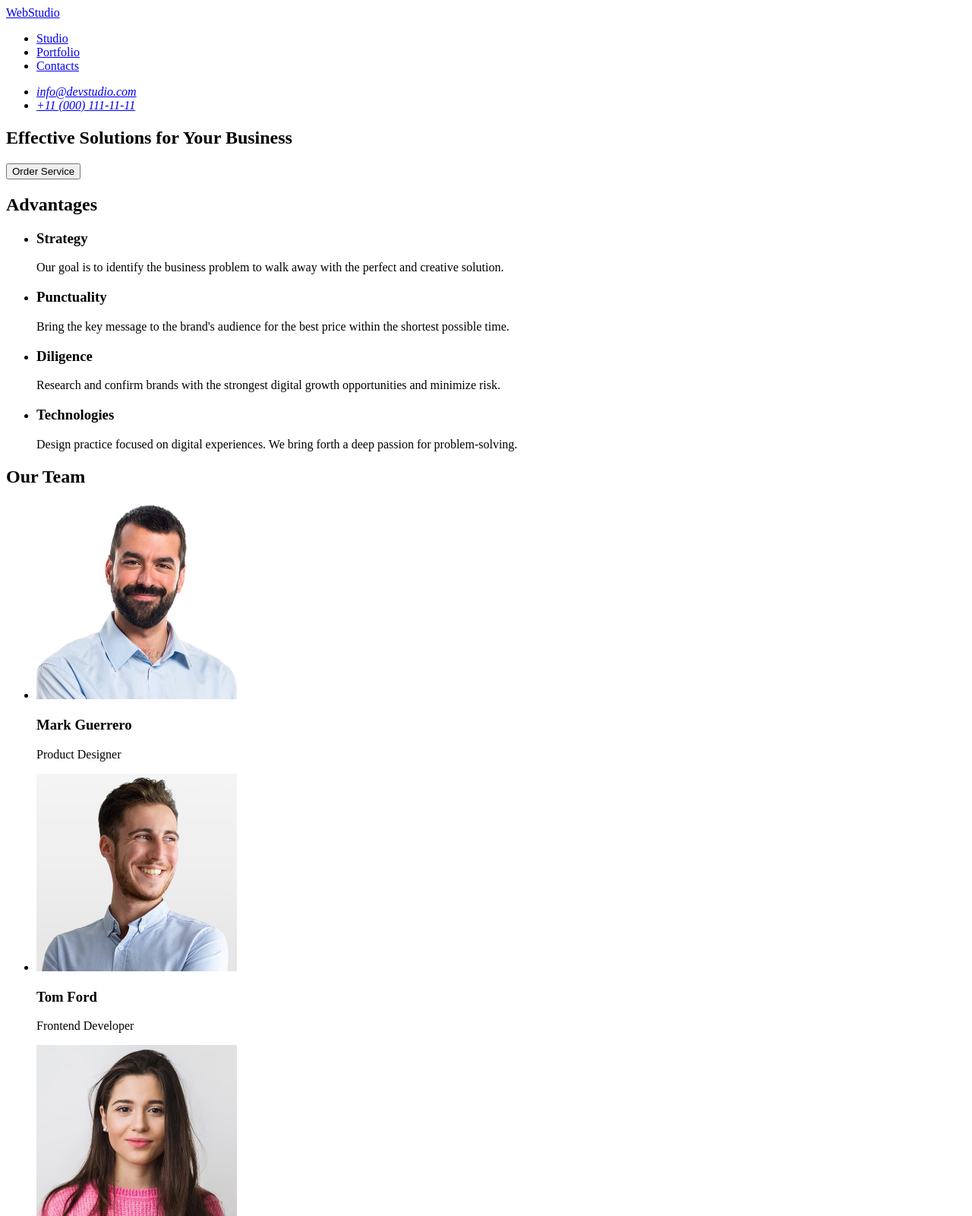
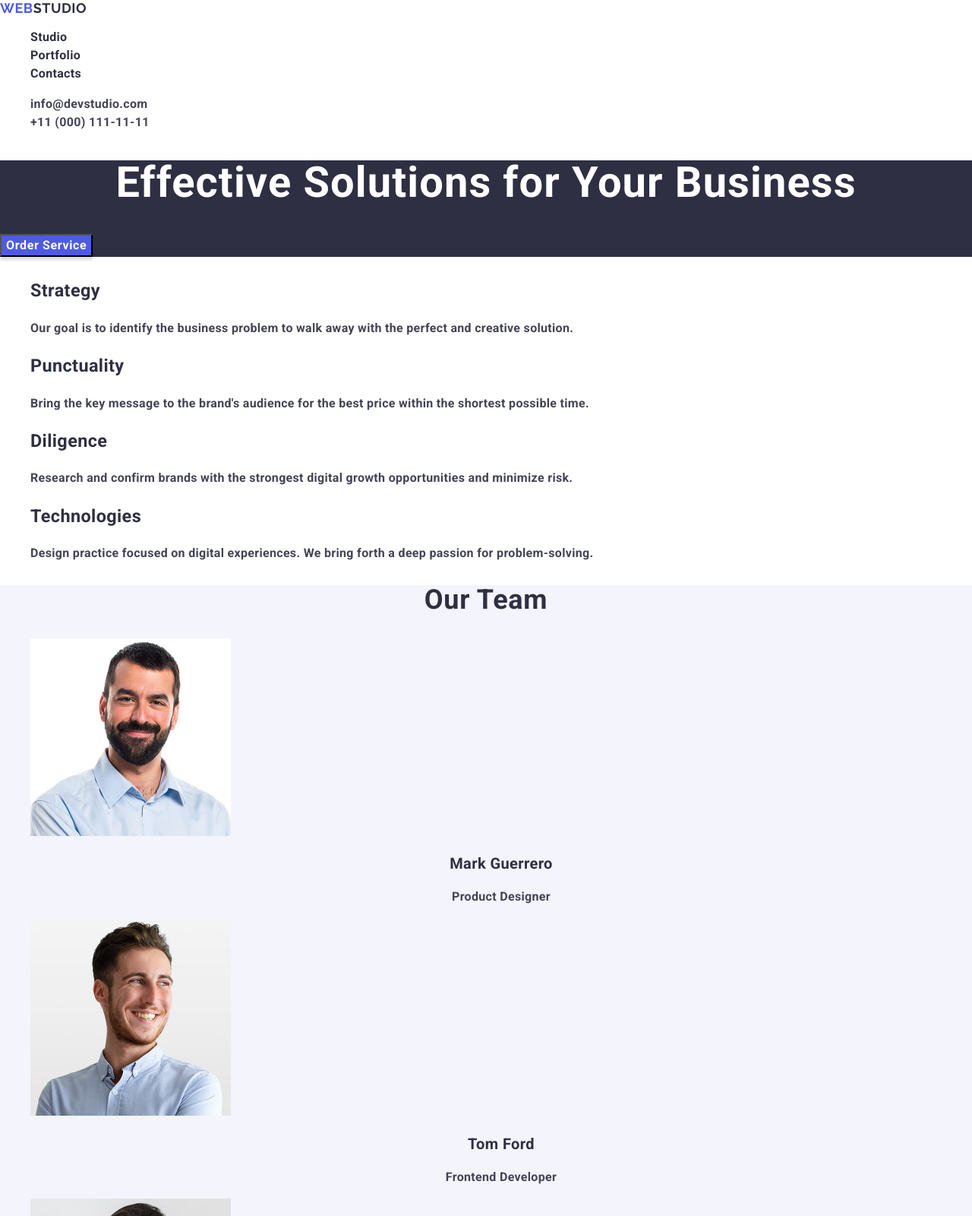
Before and after one commit to Lysenkovskyi-Mykola/goit-markup-hw-02, a plain HTML site: page index.html in a window 1280 px wide. Shown: the top 1600 px of the page at 76% size. Drawn offline with nearby package versions, Linux system fonts and the light colour scheme.

Commit message:
add styles

```diff
--- /dev/null
+++ b/css/styles.css
@@ -0,0 +1,168 @@
+body {
+  font-family: "Roboto", sans-serif;
+  color: #434455;
+  background-color: #fff;
+}
+
+ul,
+ol {
+  list-style-type: none;
+}
+
+a {
+  text-decoration: none;
+}
+
+.page-header {
+}
+.header-nav {
+}
+.logo {
+  font-family: "Raleway", sans-serif;
+  font-weight: 700;
+  font-size: 18px;
+  line-height: 1.17;
+  letter-spacing: 0.03em;
+  text-transform: uppercase;
+  color: #4d5ae5;
+}
+.header-logo .logo-part {
+  color: #2e2f42;
+}
+
+.nav-list {
+}
+.nav-item {
+}
+.nav-link {
+  font-weight: 500;
+  font-size: 16px;
+  line-height: 1.5;
+  letter-spacing: 0.02em;
+  color: #2e2f42;
+}
+.contacts {
+  font-style: normal;
+}
+.contacts-list {
+}
+.contacts-item {
+}
+.contacts-link {
+  font-size: 16px;
+  line-height: 1.5;
+  letter-spacing: 0.02em;
+  color: #434455;
+}
+.nav-link:hover,
+.nav-link:focus,
+.contacts-link:hover,
+.contacts-link:focus {
+  color: #404bbf;
+}
+
+.hero-section {
+  background-color: #2e2f42;
+}
+.hero-title {
+  font-weight: 700;
+  font-size: 56px;
+  line-height: 1.07;
+  letter-spacing: 0.02em;
+  text-align: center;
+  color: #fff;
+}
+.hero-button {
+  box-shadow: 0 4px 4px 0 rgba(0, 0, 0, 0.15);
+  background: #4d5ae5;
+  font-weight: 500;
+  font-size: 16px;
+  line-height: 1.5;
+  letter-spacing: 0.04em;
+  color: #fff;
+}
+.advantages-section {
+}
+.section-title {
+  font-weight: 700;
+  font-size: 36px;
+  line-height: 1.11;
+  letter-spacing: 0.02em;
+  text-align: center;
+  color: #2e2f42;
+}
+.advantages-list {
+  font-weight: 500;
+  font-size: 20px;
+  line-height: 1.2;
+  letter-spacing: 0.02em;
+  color: #2e2f42;
+}
+.advantages-item {
+}
+.advantages-title {
+}
+.advantages-text {
+  font-size: 16px;
+  line-height: 1.5;
+  letter-spacing: 0.02em;
+  color: #434455;
+}
+.team-section {
+  background-color: #f4f4fd;
+}
+.team-list {
+}
+.team-item {
+}
+.team-photo {
+}
+.team-name {
+  font-weight: 500;
+  font-size: 20px;
+  line-height: 1.2;
+  letter-spacing: 0.02em;
+  text-align: center;
+  color: #2e2f42;
+}
+.team-role {
+  font-size: 16px;
+  line-height: 1.5;
+  letter-spacing: 0.02em;
+  text-align: center;
+}
+.portfolio-section {
+}
+.portfolio-list {
+}
+.portfolio-item {
+}
+.portfolio-img {
+}
+.portfolio-title {
+  font-weight: 500;
+  font-size: 20px;
+  line-height: 1.2;
+  letter-spacing: 0.02em;
+  color: #2e2f42;
+}
+.portfolio-type {
+  font-size: 16px;
+  line-height: 1.5;
+  letter-spacing: 0.02em;
+  color: #434455;
+}
+.page-footer {
+  background-color: #2e2f42;
+}
+.footer-logo {
+}
+.footer-logo .logo-part {
+  color: #f4f4fd;
+}
+.footer-text {
+  font-size: 16px;
+  line-height: 1.5;
+  letter-spacing: 0.02em;
+  color: #f4f4fd;
+}
--- a/index.html
+++ b/index.html
@@ -4,58 +4,92 @@
     <meta charset="UTF-8" />
     <meta name="viewport" content="width=device-width, initial-scale=1.0" />
     <title>WebStudio</title>
+    <link
+      rel="stylesheet"
+      href="https://cdnjs.cloudflare.com/ajax/libs/normalize/8.0.1/normalize.min.css"
+      integrity="sha512-NhSC1YmyruXifcj/KFRWoC561YpHpc5Jtzgvbuzx5VozKpWvQ+4nXhPdFgmx8xqexRcpAglTj9sIBWINXa8x5w=="
+      crossorigin="anonymous"
+      referrerpolicy="no-referrer"
+    />
+
+    <link rel="preconnect" href="https://fonts.googleapis.com" />
+    <link rel="preconnect" href="https://fonts.gstatic.com" crossorigin />
+    <link
+      href="https://fonts.googleapis.com/css2?family=Raleway:wght@700&family=Roboto:wght@700&display=swap"
+      rel="stylesheet"
+    />
+
+    <link rel="stylesheet" href="./css/styles.css" />
   </head>
   <body>
-    <header>
-      <nav>
-        <a href="./index.html">WebStudio</a>
-        <ul>
-          <li><a href="#studio">Studio</a></li>
-          <li><a href="#portfolio">Portfolio</a></li>
-          <li><a href="#contacts">Contacts</a></li>
+    <header class="page-header">
+      <nav class="header-nav">
+        <a class="logo header-logo" href="./index.html"
+          >Web<span class="logo-part">Studio</span>
+        </a>
+        <ul class="nav-list">
+          <li class="nav-item">
+            <a class="nav-link" href="./index.html">Studio</a>
+          </li>
+          <li class="nav-item">
+            <a class="nav-link" href="#portfolio">Portfolio</a>
+          </li>
+          <li class="nav-item">
+            <a class="nav-link" href="#contacts">Contacts</a>
+          </li>
         </ul>
       </nav>
-      <address>
-        <ul>
-          <li><a href="mailto:info@devstudio.com">info@devstudio.com</a></li>
-          <li><a href="tel:+110001111111">+11 (000) 111-11-11</a></li>
+      <address class="contacts">
+        <ul class="contacts-list">
+          <li class="contacts-item">
+            <a class="contacts-link" href="mailto:info@devstudio.com"
+              >info@devstudio.com
+            </a>
+          </li>
+          <li class="contacts-item">
+            <a class="contacts-link" href="tel:+110001111111"
+              >+11 (000) 111-11-11</a
+            >
+          </li>
         </ul>
       </address>
     </header>
 
     <main>
-      <section>
-        <h1>Effective Solutions for Your Business</h1>
-        <button type="button">Order Service</button>
+      <section class="hero-section">
+        <h1 class="hero-title">Effective Solutions for Your Business</h1>
+        <button class="hero-button" type="button">Order Service</button>
       </section>
 
-      <section>
-        <h2>Advantages</h2>
-        <ul>
-          <li>
-            <h3>Strategy</h3>
-            <p>
+      <section class="advantages-section">
+        <h2 class="section-title">
+          <span style="display: none">Advantages</span>
+        </h2>
+        <ul class="advantages-list">
+          <li class="advantages-item">
+            <h3 class="advantages-title">Strategy</h3>
+            <p class="advantages-text">
               Our goal is to identify the business problem to walk away with the
               perfect and creative solution.
             </p>
           </li>
-          <li>
-            <h3>Punctuality</h3>
-            <p>
+          <li class="advantages-item">
+            <h3 class="advantages-title">Punctuality</h3>
+            <p class="advantages-text">
               Bring the key message to the brand's audience for the best price
               within the shortest possible time.
             </p>
           </li>
-          <li>
-            <h3>Diligence</h3>
-            <p>
+          <li class="advantages-item">
+            <h3 class="advantages-title">Diligence</h3>
+            <p class="advantages-text">
               Research and confirm brands with the strongest digital growth
               opportunities and minimize risk.
             </p>
           </li>
-          <li>
-            <h3>Technologies</h3>
-            <p>
+          <li class="advantages-item">
+            <h3 class="advantages-title">Technologies</h3>
+            <p class="advantages-text">
               Design practice focused on digital experiences. We bring forth a
               deep passion for problem-solving.
             </p>
@@ -63,60 +97,138 @@
         </ul>
       </section>
 
-      <section>
-        <h2>Our Team</h2>
-        <ul>
-          <li>
+      <section class="team-section">
+        <h2 class="section-title">Our Team</h2>
+        <ul class="team-list">
+          <li class="team-item">
             <img
+              class="team-photo"
               src="./images/mark-guerrero-product-designer1.jpg"
               alt="Mark Guerrero - Product Designer"
               width="264"
               height="260"
             />
 
-            <h3>Mark Guerrero</h3>
-            <p>Product Designer</p>
+            <h3 class="team-name">Mark Guerrero</h3>
+            <p class="team-role">Product Designer</p>
           </li>
-          <li>
+          <li class="team-item">
             <img
+              class="team-photo"
               src="./images/tom-ford-frontend-developer2.jpg"
               alt="Tom Ford - Frontend Developer"
               width="264"
               height="260"
             />
 
-            <h3>Tom Ford</h3>
-            <p>Frontend Developer</p>
+            <h3 class="team-name">Tom Ford</h3>
+            <p class="team-role">Frontend Developer</p>
           </li>
-          <li>
+          <li class="team-item">
             <img
+              class="team-photo"
               src="./images/camila-garcia-marketing3.jpg"
               alt="Camila Garcia - Marketing"
               width="264"
               height="260"
             />
 
-            <h3>Camila Garcia</h3>
-            <p>Marketing</p>
+            <h3 class="team-name">Camila Garcia</h3>
+            <p class="team-role">Marketing</p>
           </li>
-          <li>
+          <li class="team-item">
             <img
+              class="team-photo"
               src="./images/daniel-wilson-ui-designer4.jpg"
               alt="Daniel Wilson - UI Designer"
               width="264"
               height="260"
             />
 
-            <h3>Daniel Wilson</h3>
-            <p>UI Designer</p>
+            <h3 class="team-name">Daniel Wilson</h3>
+            <p class="team-role">UI Designer</p>
+          </li>
+        </ul>
+      </section>
+
+      <section class="portfolio-section" id="portfolio">
+        <h2 class="section-title">Our Portfolio</h2>
+        <ul class="portfolio-list">
+          <li class="portfolio-item">
+            <img
+              class="portfolio-img"
+              src="./images/portfolio/banking-app.jpg"
+              alt="Banking App"
+              width="360"
+              height="300"
+            />
+            <h3 class="portfolio-title">Banking App</h3>
+            <p class="portfolio-type">App</p>
+          </li>
+          <li class="portfolio-item">
+            <img
+              class="portfolio-img"
+              src="./images/portfolio/cashless-payment.jpg"
+              alt="Cashless Payment"
+              width="360"
+              height="300"
+            />
+            <h3 class="portfolio-title">Cashless Payment</h3>
+            <p class="portfolio-type">Marketing</p>
+          </li>
+          <li class="portfolio-item">
+            <img
+              class="portfolio-img"
+              src="./images/portfolio/meditation-app.jpg"
+              alt="Meditation App"
+              width="360"
+              height="300"
+            />
+            <h3 class="portfolio-title">Meditation App</h3>
+            <p class="portfolio-type">App</p>
+          </li>
+          <li class="portfolio-item">
+            <img
+              class="portfolio-img"
+              src="./images/portfolio/taxi-service.jpg"
+              alt="Taxi Service"
+              width="360"
+              height="300"
+            />
+            <h3 class="portfolio-title">Taxi Service</h3>
+            <p class="portfolio-type">Marketing</p>
+          </li>
+          <li class="portfolio-item">
+            <img
+              class="portfolio-img"
+              src="./images/portfolio/screen-illustrations.jpg"
+              alt="Screen Illustrations"
+              width="360"
+              height="300"
+            />
+            <h3 class="portfolio-title">Screen Illustrations</h3>
+            <p class="portfolio-type">Design</p>
+          </li>
+          <li class="portfolio-item">
+            <img
+              class="portfolio-img"
+              src="./images/portfolio/online-courses.jpg"
+              alt="Online Courses"
+              width="360"
+              height="300"
+            />
+            <h3 class="portfolio-title">Online Courses</h3>
+            <p class="portfolio-type">Marketing</p>
           </li>
         </ul>
       </section>
     </main>
 
-    <footer>
-      <a href="./index.html">WebStudio</a>
-      <p>
+    <footer class="page-footer">
+      <a class="logo footer-logo" href="./index.html"
+        >Web<span class="logo-part">Studio</span></a
+      >
+      <p class="footer-text">
         Increase the flow of customers and sales for your business with digital
         marketing & growth solutions.
       </p>
```
Also changed, not shown: images/portfolio/banking-app.jpg (added), images/portfolio/cashless-payment.jpg (added), images/portfolio/meditation-app.jpg (added), images/portfolio/online-courses.jpg (added), images/portfolio/screen-illustrations.jpg (added), images/portfolio/taxi-service.jpg (added).
